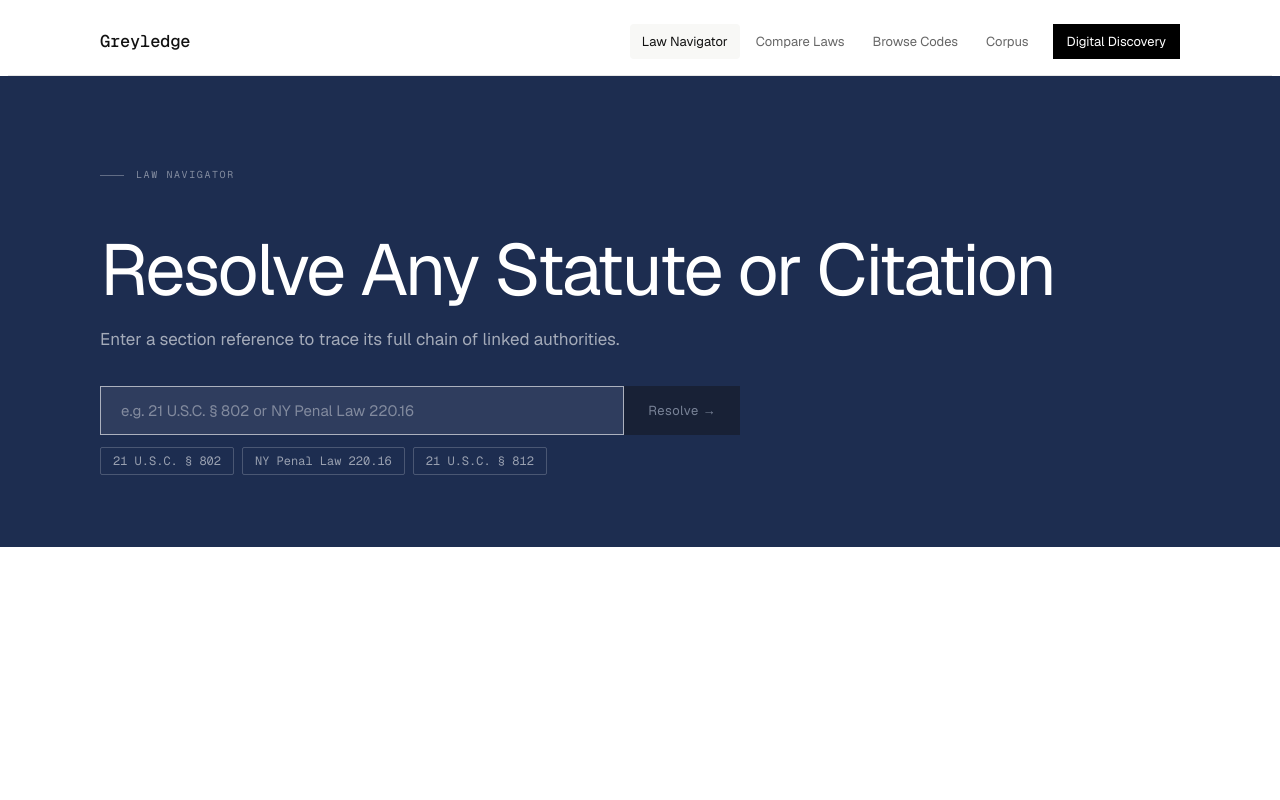
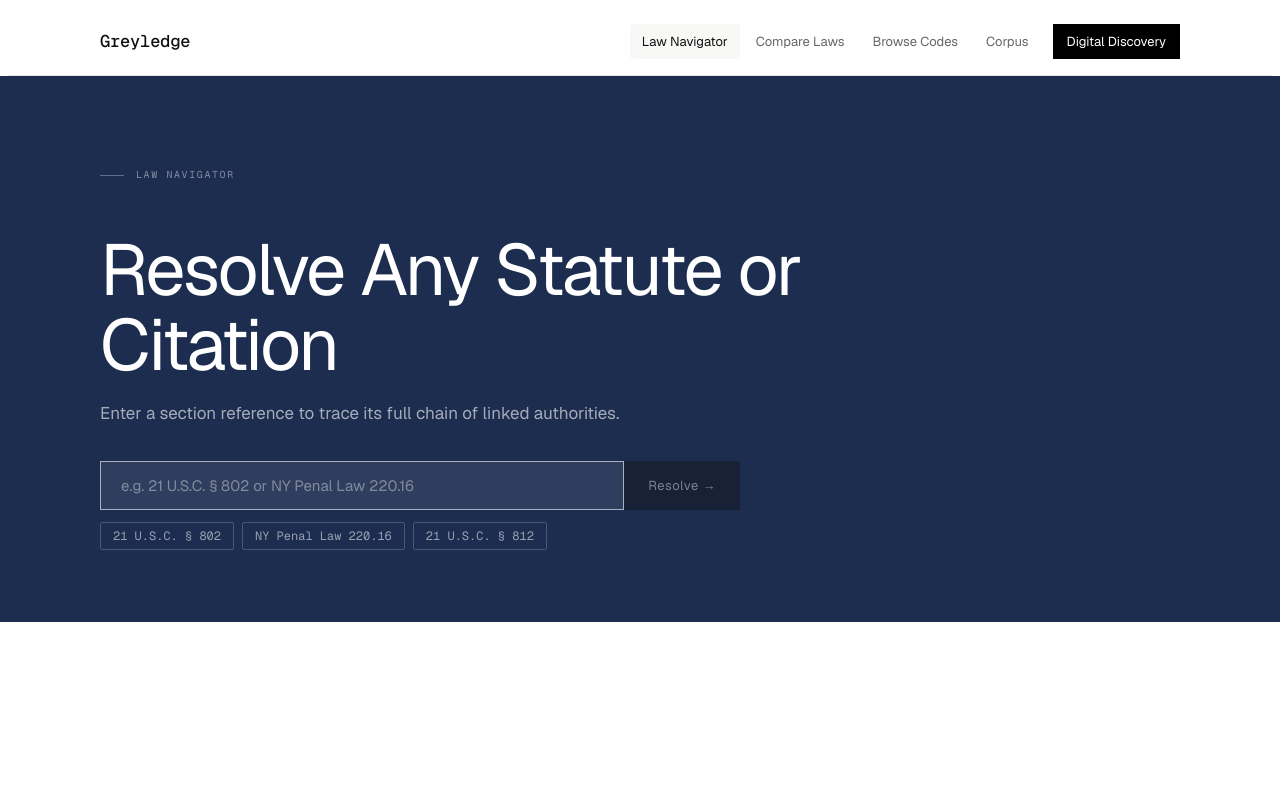
Before and after one commit to laurenproctor/statute-chain-scaffold, a Next.js app in the folder apps/web/: page /law-navigator in a window 1280 px wide. Shown: the top 800 px of the page. Built offline with nearby package versions, Linux system fonts and the light colour scheme.

Commit message:
Fixing header styles

```diff
--- a/apps/web/app/compare/CompareClient.tsx
+++ b/apps/web/app/compare/CompareClient.tsx
@@ -420,9 +420,11 @@ export function CompareClient() {
   return (
     <main className="page compare-page">
       <header className="site-header">
-        <p className="page-eyebrow">Compare Laws</p>
-        <h1>Find Where Statutes Align and Diverge</h1>
-        <p className="tagline">Enter two references to compare their scope, status, and linked authorities.</p>
+        <div style={{ maxWidth: '66.666%' }}>
+          <p className="page-eyebrow">Compare Laws</p>
+          <h1>Find Where Statutes Align and Diverge</h1>
+          <p className="tagline">Enter two references to compare their scope, status, and linked authorities.</p>
+        </div>
       </header>
 
       <form className="compare-form" onSubmit={handleSubmit}>
--- a/apps/web/app/law-navigator/page.tsx
+++ b/apps/web/app/law-navigator/page.tsx
@@ -567,6 +567,7 @@ export default function LawNavigatorPage() {
   return (
     <main className="page">
       <header className="site-header">
+        <div style={{ maxWidth: '66.666%' }}>
         <p className="page-eyebrow">Law Navigator</p>
         <h1>Resolve Any Statute or Citation</h1>
         <p className="tagline">Enter a section reference to trace its full chain of linked authorities.</p>
@@ -602,6 +603,7 @@ export default function LawNavigatorPage() {
             ))}
           </div>
         </form>
+        </div>
       </header>
 
       {parsePreview && !result && (
```
